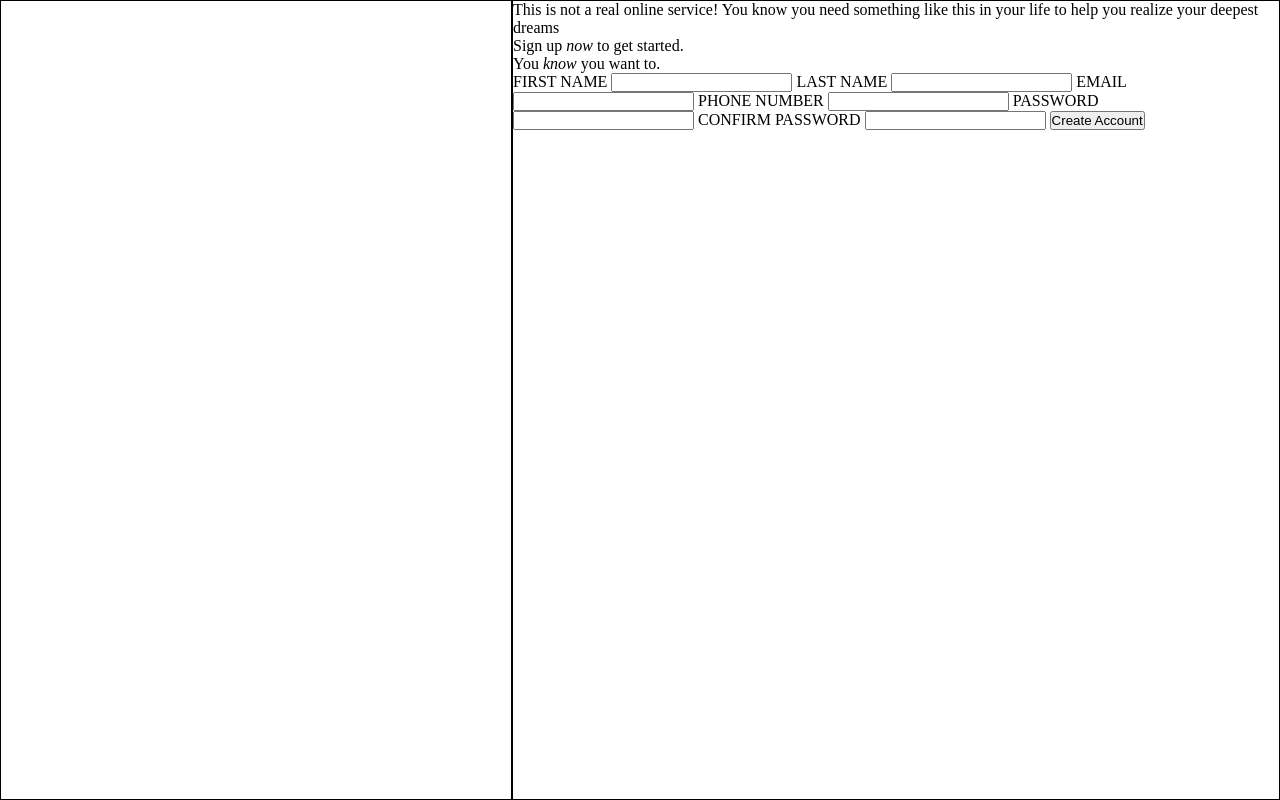
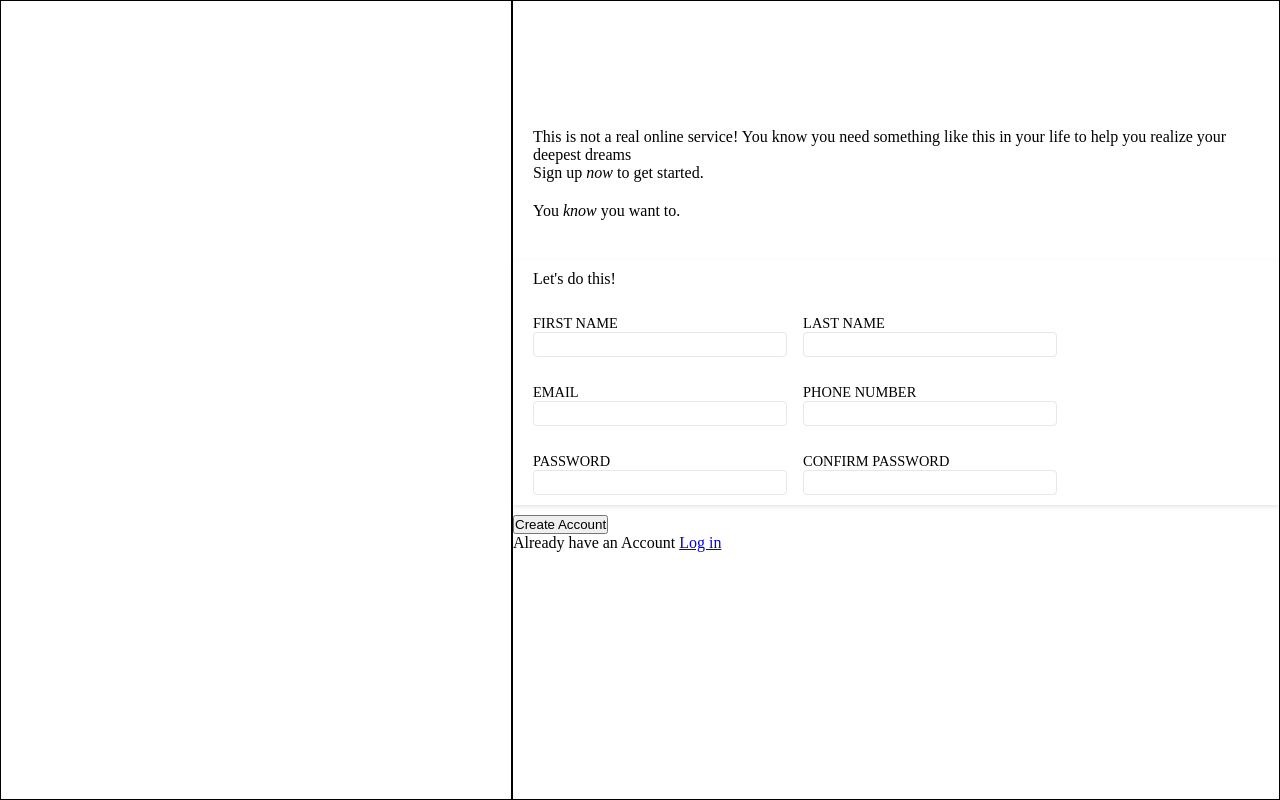
Before and after one commit to Jayfx24/T.O.P-Sign-Up-Page, a plain HTML site: page index.html in a window 1280 px wide. Drawn offline with Linux system fonts and the light colour scheme.

Commit message:
Parial styling

```diff
--- a/index.html
+++ b/index.html
@@ -29,27 +29,40 @@
       </div>
       <div class="form">
         <form action="">
+          <p>Let's do this!</p>
+          <div>
             <label for="first-name">FIRST NAME</label>
-          <input type="text" id="first-name" name="firstName" />
+            <input type="text" id="first-name" name="firstName" min="2" required/>
+          </div>
 
+          <div>
             <label for="last-name">LAST NAME</label>
-          <input type="text" id="last-name" name="lastName"/>
+            <input type="text" id="last-name" name="lastName" required/>
+          </div>
 
+          <div>
             <label for="e-mail">EMAIL</label>
-          <input type="email" id="e-mail" name="email"/>
+            <input type="email" id="e-mail" name="email"  required/>
+          </div>
 
+          <div>
             <label for="phone-number">PHONE NUMBER</label>
-          <input type="tel" id="phone-number"  name="number"/>
+            <input type="tel" id="phone-number"  name="number"  required/>
+          </div>
 
+          <div>
             <label for="password">PASSWORD</label>
-          <input type="password" id="password"  name="password"/>
+            <input type="password" id="password"  name="password"  minlength="6" required/>
+          </div>
 
+          <div>
             <label for="confirm-password">CONFIRM PASSWORD</label>
-          <input type="text" id="confirm-password" name="confirmPassword"/>
-
-          <button type="submit" class="btn">Create Account</button>
+            <input type="text" id="confirm-password" name="confirmPassword"  minlength="6" required/>
+          </div>
 
         </form>
+          <button type="submit" class="btn">Create Account</button>
+          <p> Already have an Account <a href="#">Log in</a></p>
       </div>
     </div>
   </body>
--- a/style.css
+++ b/style.css
@@ -44,4 +44,85 @@ body{
 .content{
     border: 1px solid ;
     width: 60vw;
+    /* padding:20px; */
+
 }
+
+.p-text{
+   height: 30%;
+   /* border: 1px solid; */
+   display: flex;
+   flex-direction: column;
+   justify-content: end;
+   padding: 20px;
+   margin-bottom: 20px;
+
+}
+
+.p-3{
+    padding-top: 20px;
+}
+
+/* FORMS */
+
+.form{
+    /* border: 1px solid; */
+    /* height: 35%; */
+    /* padding: 20px; */
+}
+
+.form p{
+    /* padding-bottom: 15px; */
+}
+
+form{
+    display: flex;
+    flex-wrap: wrap;
+    gap: 1rem;
+    /* border: 1px solid; */
+    margin-bottom: 10px;;
+    box-shadow: 0px 2px 4px rgba(0, 0, 0, 0.1);
+    padding: 10px 20px;
+
+}
+
+form div{
+    /* border: 1px solid; */
+    padding-top:10px;
+    width: 35%;
+}
+
+form p {
+    width: 100%;
+    /* border: 1px solid; */
+
+}
+
+input{
+    width:100%;
+    padding: 4px;
+    border-radius: 4px;
+    border: 0.5px solid black;
+    border-color: #E5E7EB;
+
+
+}
+
+input:focus{
+    outline: 1px solid rgb(44, 162, 192);
+    box-shadow: 0px 2px 4px rgba(0, 0, 0, 0.1);
+
+}
+
+input:valid{
+    outline: 1px solid rgb(31, 187, 122);
+}
+
+input[type="password"]:user-invalid{
+    outline: 1px solid rgb(211, 43, 43);
+}
+
+
+form div label{
+    font-size: .9rem;
+}
```
Lines whose indentation alone changed are shown as unchanged.
